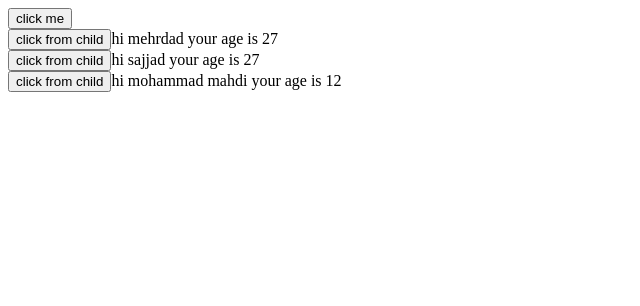
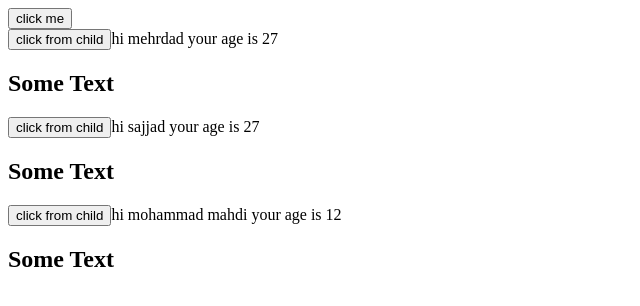
Before and after one commit to RandWeb/my-app, a React (Create React App) app: page / in a window 1280 px wide. Shown: the top 306 px of the page, without its empty margins (0-640 px from the left). Built offline with nearby package versions, Linux system fonts and the light colour scheme.

Commit message:
complate chagabable data

```diff
--- a/src/Components/User.js
+++ b/src/Components/User.js
@@ -25,6 +25,8 @@ class User extends Component {
                 hi {this.state.name} your age is {this.state.age}
                 <br />
                 {this.props.children}
+
+                <h2>Some Text</h2>
             </div>
         );
     };
```
